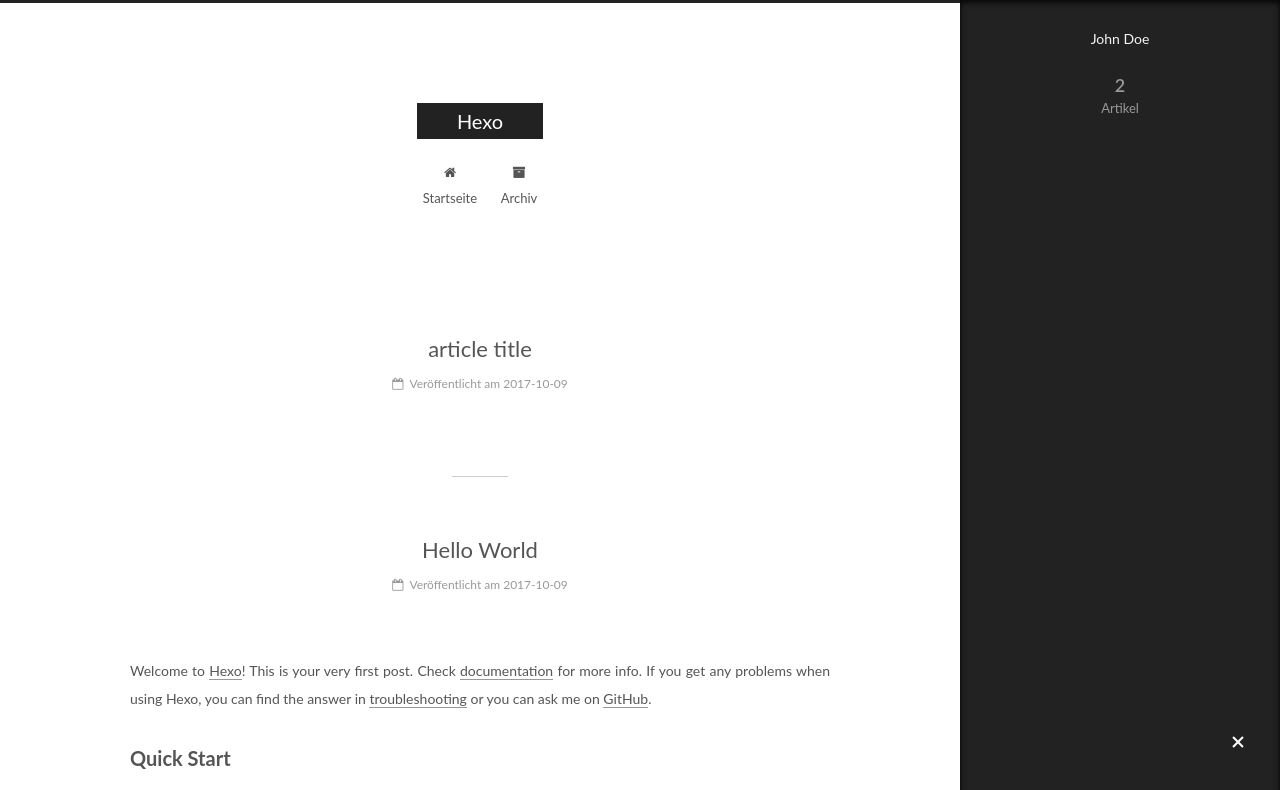
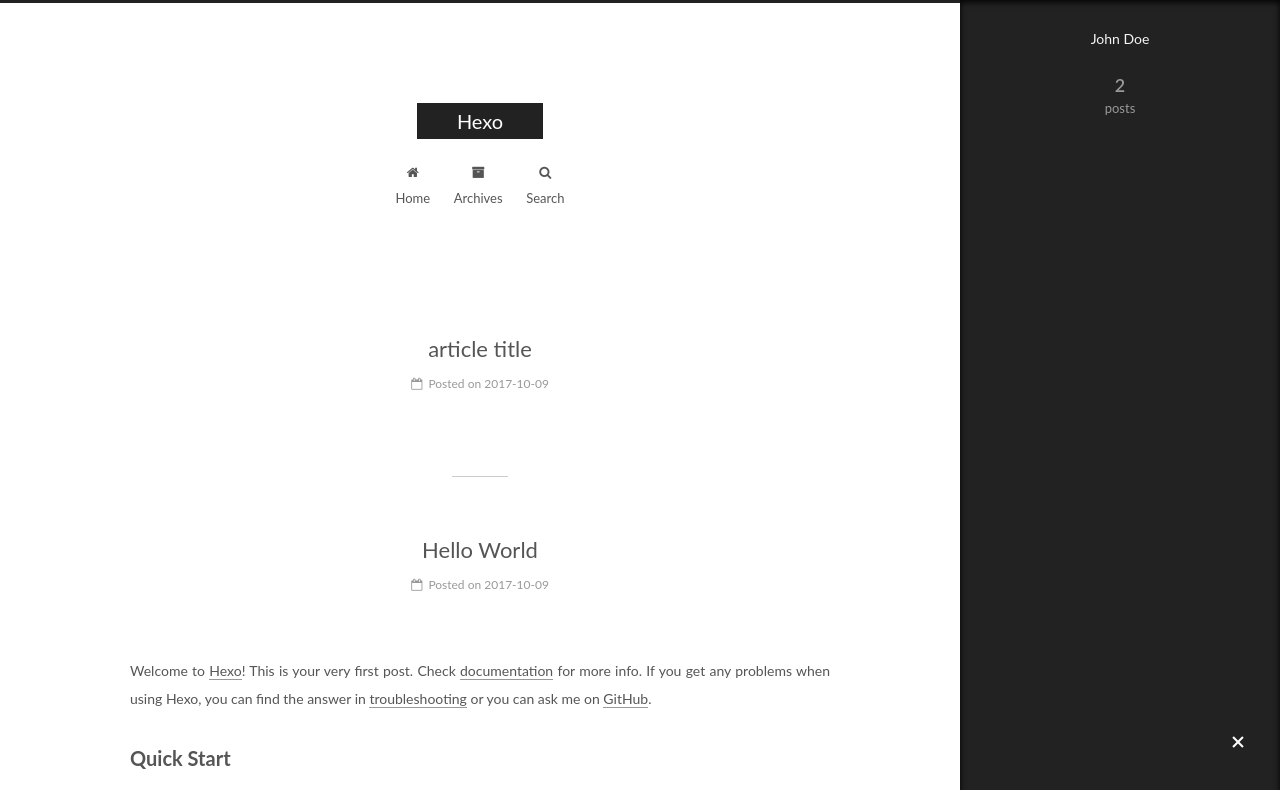
Before and after one commit to zhuzaihundun/zhuzaihundun.github.io, a plain HTML site: page index.html in a window 1280 px wide. Both pictures are taken after a click on the element 1238 px from the left and 743 px from the top of the page. Shown: the top 790 px of the page. Drawn offline with Linux system fonts and the light colour scheme.

Commit message:
Site updated: 2017-10-09 22:04:26

```diff
--- a/css/main.css
+++ b/css/main.css
@@ -1822,7 +1822,7 @@ pre .javascript .function {
   width: 4px;
   height: 4px;
   border-radius: 50%;
-  background: #47ff58;
+  background: #ff5eff;
 }
 .links-of-blogroll {
   font-size: 13px;
--- a/index.html
+++ b/index.html
@@ -181,7 +181,7 @@
 
               <i class="menu-item-icon fa fa-fw fa-home"></i> <br />
 
-            Startseite
+            Home
           </a>
         </li>
 
@@ -191,7 +191,17 @@
 
               <i class="menu-item-icon fa fa-fw fa-archive"></i> <br />
 
-            Archiv
+            Archives
+          </a>
+        </li>
+
+
+        <li class="menu-item menu-item-search">
+          <a href="/" rel="section">
+
+              <i class="menu-item-icon fa fa-fw fa-search"></i> <br />
+
+            Search
           </a>
         </li>
 
@@ -257,7 +267,7 @@
                 <i class="fa fa-calendar-o"></i>
               </span>
 
-                <span class="post-meta-item-text">Veröffentlicht am</span>
+                <span class="post-meta-item-text">Posted on</span>
 
               <time title="Post created" itemprop="dateCreated datePublished" datetime="2017-10-09T21:33:12+08:00">
                 2017-10-09
@@ -376,7 +386,7 @@
                 <i class="fa fa-calendar-o"></i>
               </span>
 
-                <span class="post-meta-item-text">Veröffentlicht am</span>
+                <span class="post-meta-item-text">Posted on</span>
 
               <time title="Post created" itemprop="dateCreated datePublished" datetime="2017-10-09T21:13:19+08:00">
                 2017-10-09
@@ -509,7 +519,7 @@
                 <a href="/archives/">
 
                   <span class="site-state-item-count">2</span>
-                  <span class="site-state-item-name">Artikel</span>
+                  <span class="site-state-item-name">posts</span>
                 </a>
               </div>
 
@@ -561,7 +571,7 @@
 </div>
 
 
-  <div class="powered-by">Erstellt mit  <a class="theme-link" target="_blank" href="https://hexo.io">Hexo</a></div>
+  <div class="powered-by">Powered by <a class="theme-link" target="_blank" href="https://hexo.io">Hexo</a></div>
 
 
 
```
Also changed, not shown: 2017/10/09/article-title/index.html (+15 -5 lines), 2017/10/09/hello-world/index.html (+17 -7 lines), archives/2017/10/index.html (+16 -6 lines), archives/2017/index.html (+16 -6 lines), archives/index.html (+16 -6 lines).
